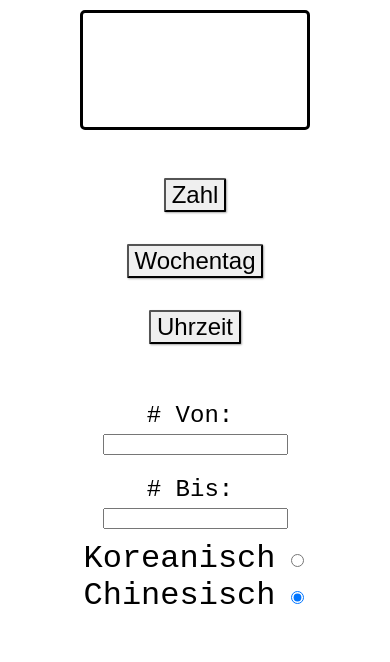
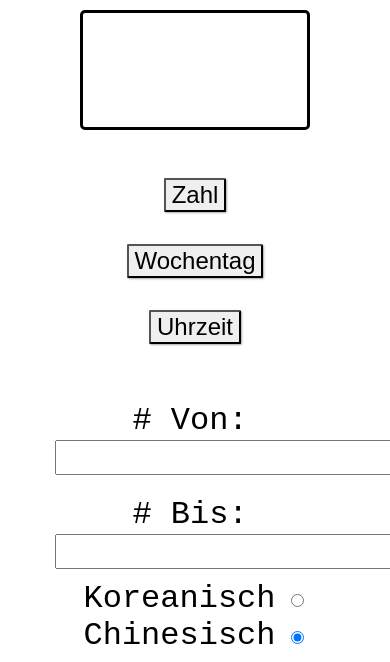
Before and after one commit to smmnloes/koreannumbertrainer, a plain HTML site: page index.html in a window 390 px wide. Shown: the part 270-932 px from the top of the page. Before the commit the page ends 892 px from the top, so only its background shows below. Drawn offline with Linux system fonts and the light colour scheme.

Commit message:
optimizing for mobile

```diff
--- a/index.html
+++ b/index.html
@@ -20,7 +20,7 @@
             font-family: monospace;
         }
 
-        @media screen and (max-device-width: 1080px) {
+        @media screen and (max-width: 1080px) {
             #app {
                 max-width: 100%;
             }
@@ -31,9 +31,13 @@
         }
 
         .numberinputs {
-            font-size: 1.5rem;
+            font-size: 2rem;
             padding: 10px;
             text-align: center;
+        }
+
+        input {
+            font-size: 1.6rem;
         }
 
         .display {
--- a/trainer.js
+++ b/trainer.js
@@ -25,7 +25,7 @@ function newNumber() {
     let isKoreanNumber = document.querySelector('#koreanNumber').checked;
     try {
         answerDisplay.innerHTML = isKoreanNumber ? getNumberWrittenKorean(randomNumber) : getNumberWrittenChinese(randomNumber);
-        //hideAnswer();
+        hideAnswer();
     } catch (e) {
         answerDisplay.innerHTML = e.message;
         showAnswer();
```
